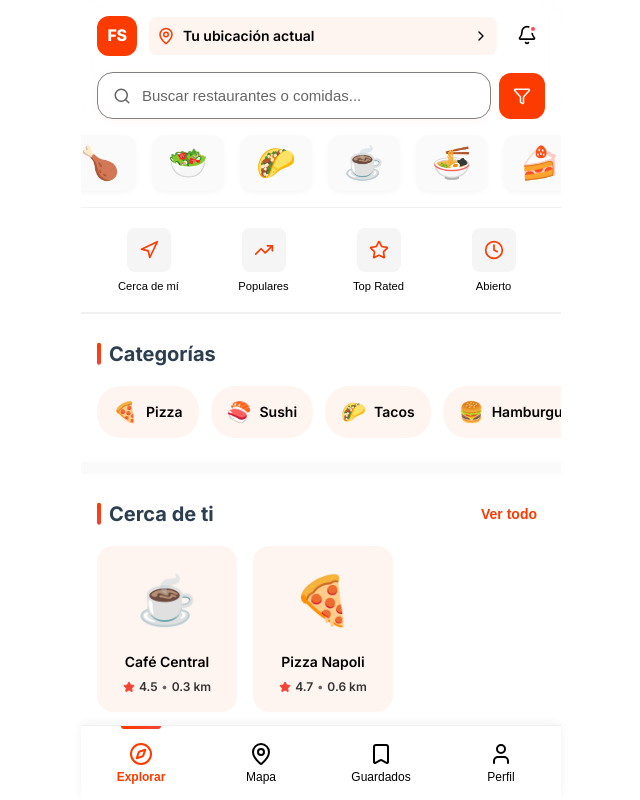
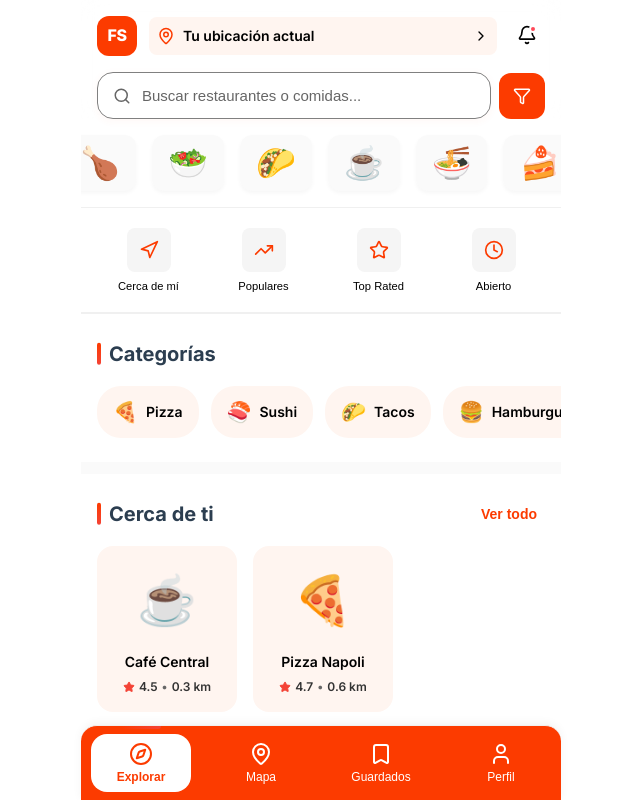
Before and after one commit to gjorwi/foodspot, a Next.js app: page / in a window 1280 px wide. Shown: the whole page, without its empty margins (319-959 px from the left). Built offline with nearby package versions, Linux system fonts and the light colour scheme.

Commit message:
bottom changed color

```diff
--- a/app/page.module.css
+++ b/app/page.module.css
@@ -561,12 +561,13 @@
   transform: translateX(-50%);
   width: 100%;
   max-width: 480px;
-  background: #FFFFFF;
+  background: var(--primary);
   border-top: 1px solid #F0F0F0;
   display: flex;
   justify-content: space-around;
   padding: 0.5rem 0;
   box-shadow: 0 -2px 10px rgba(0, 0, 0, 0.05);
+  border-radius: var(--radius-lg) var(--radius-lg) 0 0;
   z-index: 100;
 }
 
@@ -579,7 +580,7 @@
   border: none;
   padding: 0.5rem 1rem;
   cursor: pointer;
-  color: var(--text-primary);
+  color: var(--surface);
   transition: var(--transition);
   flex: 1;
   max-width: 100px;
@@ -596,6 +597,8 @@
 
 .navButtonActive {
   color: var(--primary);
+  border-radius: var(--radius-lg);
+  background: var(--surface);
   position: relative;
 }
 
```
